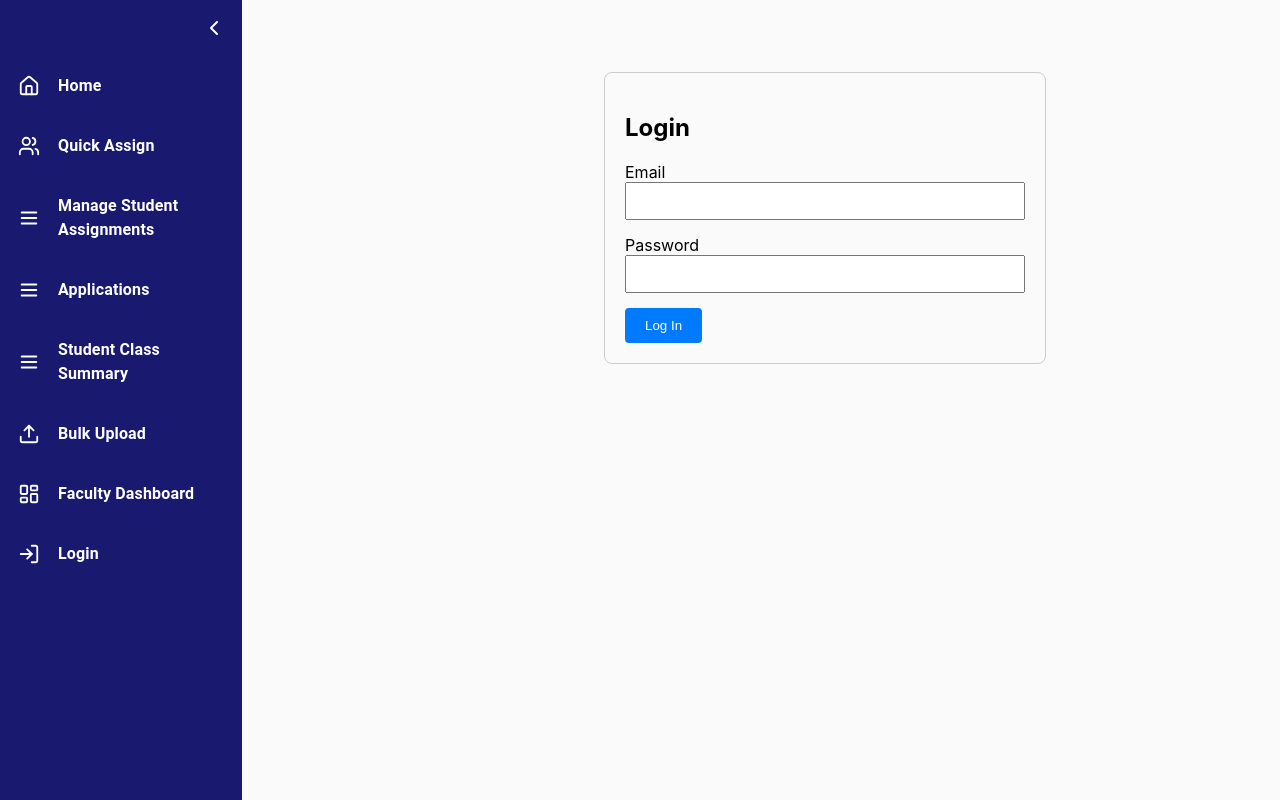
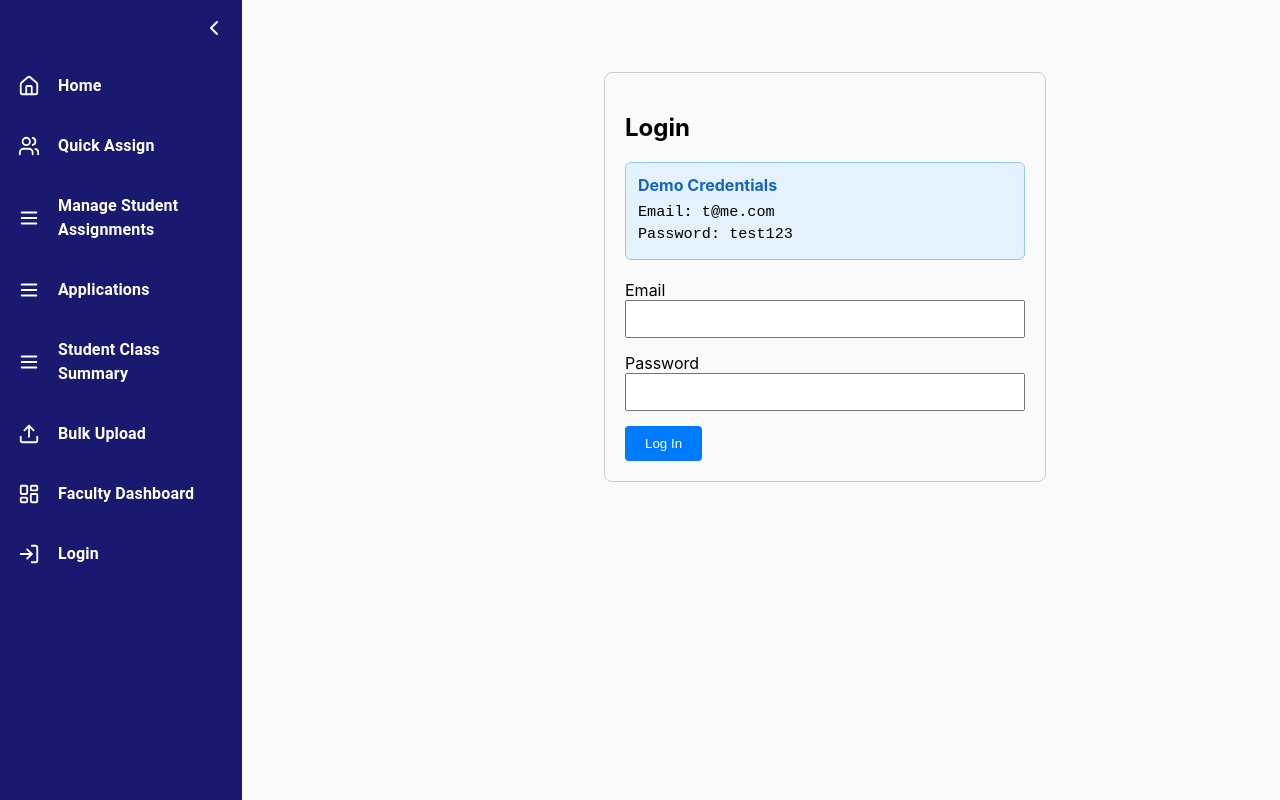
Before and after one commit to TroyJLorents-GH/student-ui, a React (Create React App) app: page /login in a window 1280 px wide. Built offline with nearby package versions, Linux system fonts and the light colour scheme; no server answers; what @mui/x-license would draw is missing.

Commit message:
added login info for MD

```diff
--- a/src/pages/Login.js
+++ b/src/pages/Login.js
@@ -27,6 +27,11 @@ export default function Login({ onLogin }) {
   return (
     <form onSubmit={handleSubmit} style={styles.form}>
       <h2>Login</h2>
+      <div style={styles.demoCredentials}>
+        <p style={styles.demoTitle}>Demo Credentials</p>
+        <p style={styles.demoText}>Email: t@me.com</p>
+        <p style={styles.demoText}>Password: test123</p>
+      </div>
       {error && <p style={styles.error}>{error}</p>}
       <div style={styles.field}>
         <label>Email</label>
@@ -58,5 +63,8 @@ const styles = {
   field: { marginBottom: '15px', display: 'flex', flexDirection: 'column' },
   input: { padding: '8px', fontSize: '1rem' },
   button: { padding: '10px 20px', backgroundColor: '#007bff', color: '#fff', border: 'none', borderRadius: '4px', cursor: 'pointer' },
-  error: { color: 'red' }
+  error: { color: 'red' },
+  demoCredentials: { backgroundColor: '#e3f2fd', padding: '12px', borderRadius: '6px', marginBottom: '20px', border: '1px solid #90caf9' },
+  demoTitle: { fontWeight: 'bold', marginBottom: '8px', marginTop: 0, color: '#1565c0' },
+  demoText: { margin: '4px 0', fontFamily: 'monospace', fontSize: '0.95rem' }
 };
```
